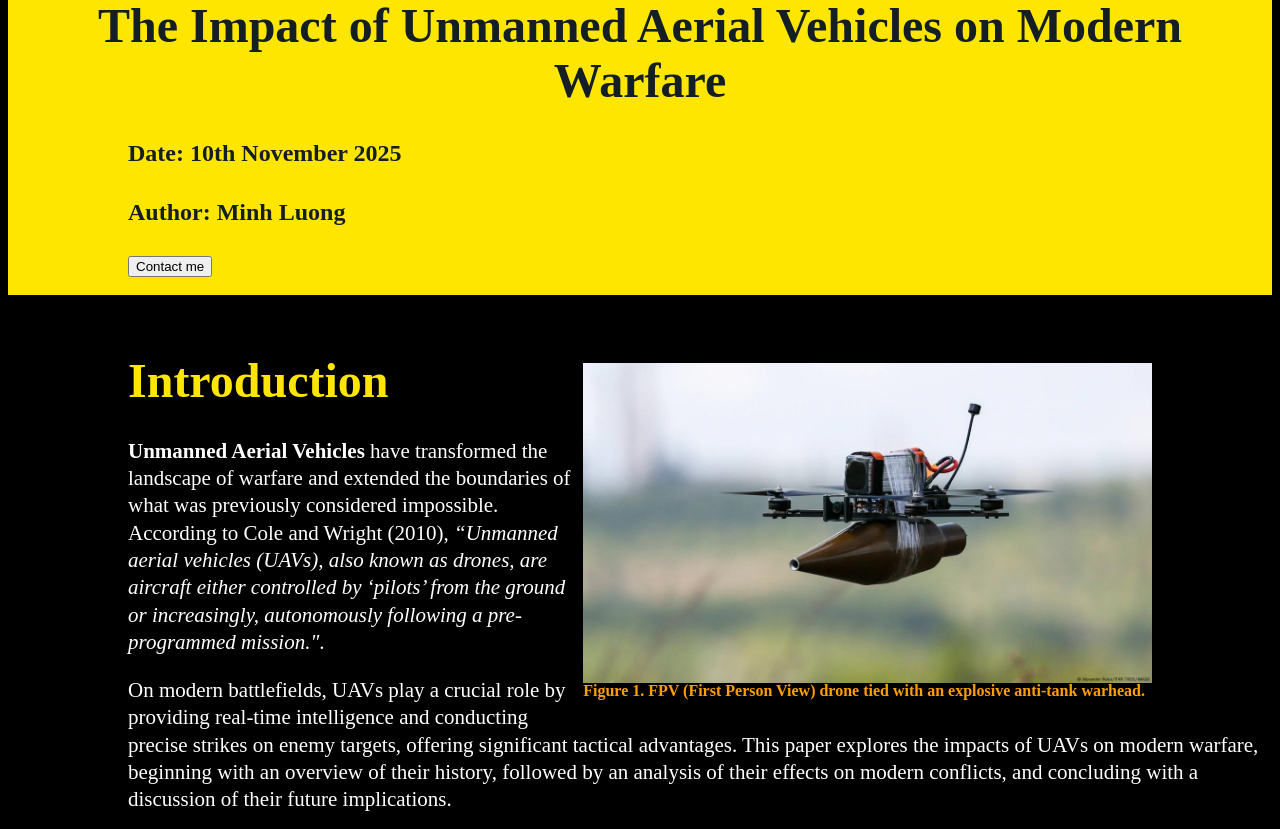
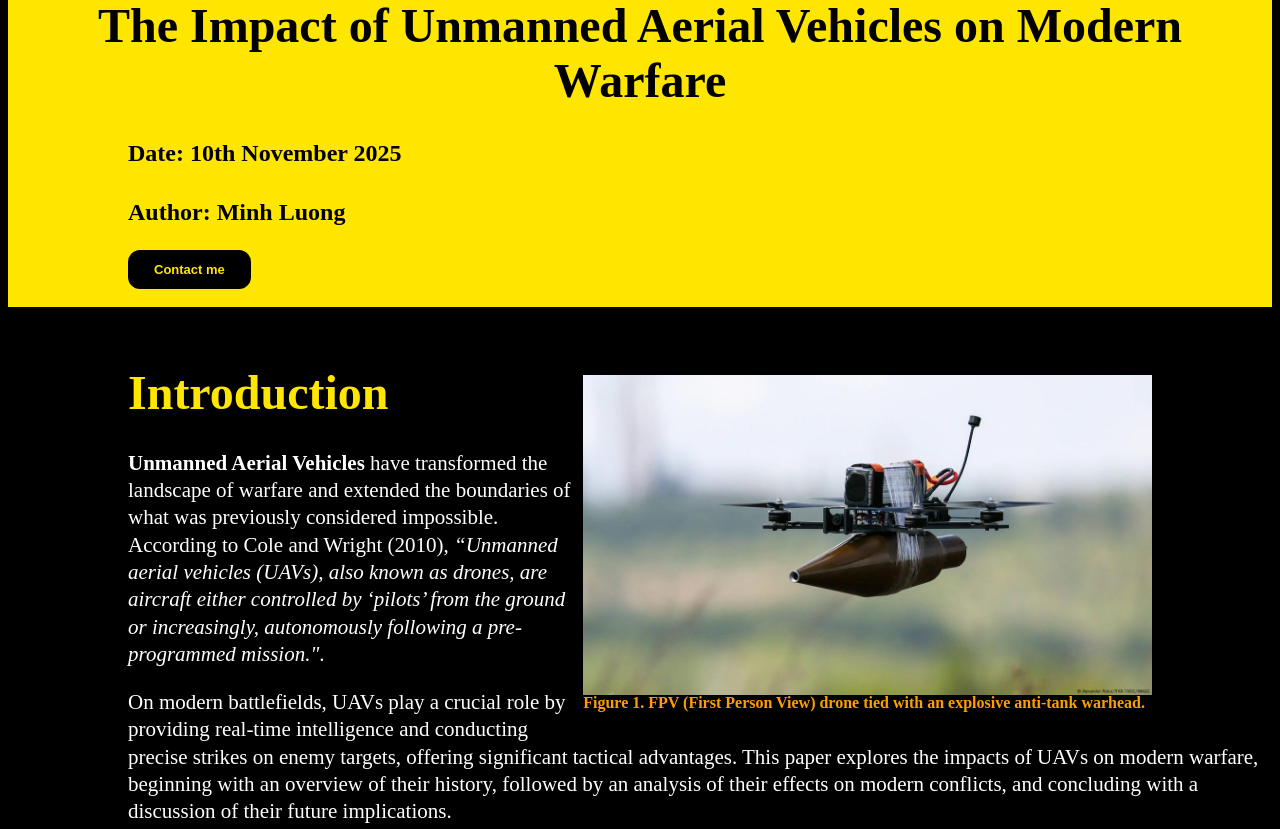
Before and after one commit to MinhLuong1006/uavimpacts, a plain HTML site: page index.html in a window 1280 px wide. Shown: the top 829 px of the page. Drawn offline with Linux system fonts and the light colour scheme.

Commit message:
button update

```diff
--- a/index.html
+++ b/index.html
@@ -24,9 +24,11 @@
             Author: Minh Luong
         </h3>
 
-        <a href="contact.html" id="contact" class="about" target="_blank">
-            <button>Contact me</button>
+
+        <a href="contact.html" id="contact">
+            <button><b>Contact me</b></button>
         </a>
+
         <br>
         <br>
 
--- a/style.css
+++ b/style.css
@@ -1,5 +1,4 @@
 body {
-
     background-image: linear-gradient(to right, rgb(0, 0, 0), rgb(0, 0, 0));
     font-family: 'Times New Roman', Times, serif;
 }
@@ -13,8 +12,8 @@ body {
 }
 
 .Overall {
-    background-image: linear-gradient(to right, rgb(255, 230, 0), rgba(255, 230, 0));
-    color: rgb(19, 30, 37);
+    background-image: linear-gradient(to right, rgb(255, 230, 0), rgb(255, 230, 0));
+
 
 }
 
@@ -24,7 +23,23 @@ body {
 
 }
 
-#contact {}
+button {
+    background-color: rgb(0, 0, 0);
+    font-size: 13px;
+    color: rgb(255, 230, 0);
+    border: 2px solid black;
+    padding: 10px 24px;
+    cursor: pointer;
+    border-radius: 12px;
+    margin-left: 120px;
+}
+
+button:hover {
+    color: white;
+    background-color: rgb(0, 255, 0);
+    /* Change text color on hover */
+    margin-left: 120px;
+}
 
 /*OVERALL INFORMATION*/
 
```
